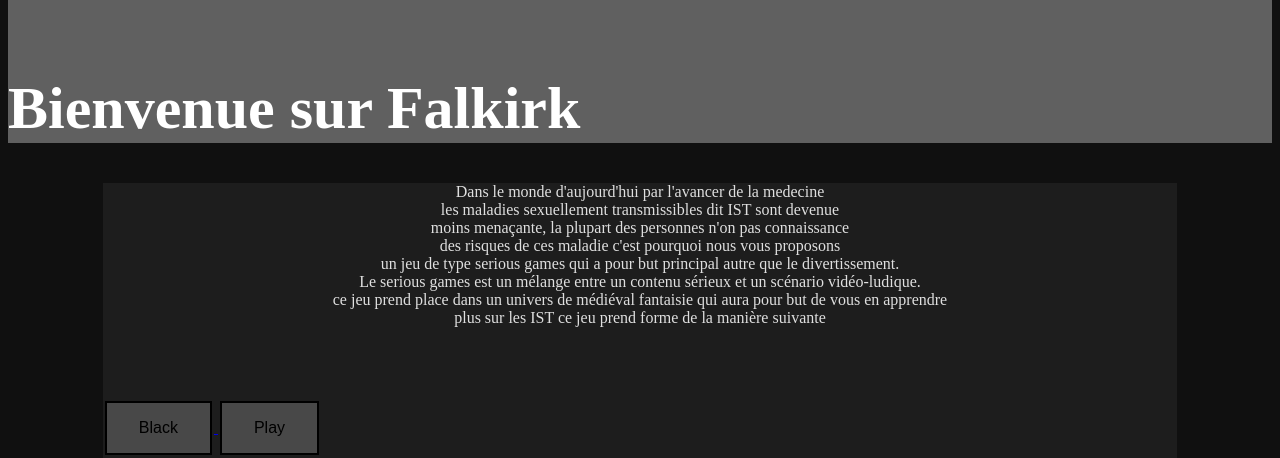
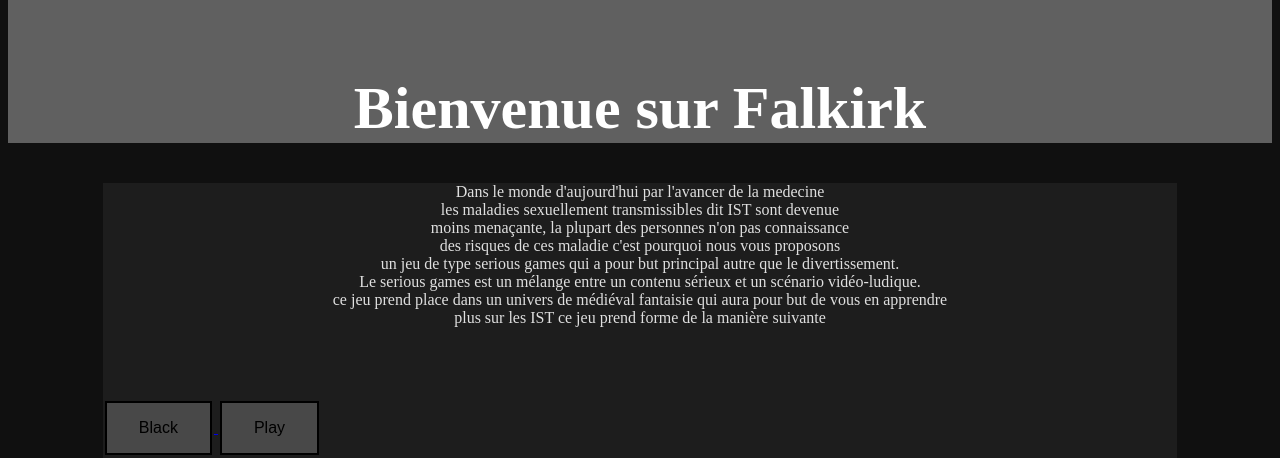
Before and after one commit to Fenriir42/Aled-CO_Nuit_de_l-info, a PHP site: page /page/main.html in a window 1280 px wide. Shown: the top 458 px of the page. Run offline with PHP 8.4, Linux system fonts and the light colour scheme; some libraries are stand-ins or nearby versions.

Commit message:
change position of header

```diff
--- a/style/home.css
+++ b/style/home.css
@@ -38,7 +38,7 @@ width: 100%;
     }
 
     .header {
-        text-align: left;
+        text-align: center;
         background: rgb(117, 117, 117,0.8);
         color: white;
         font-size: 30px;
```
